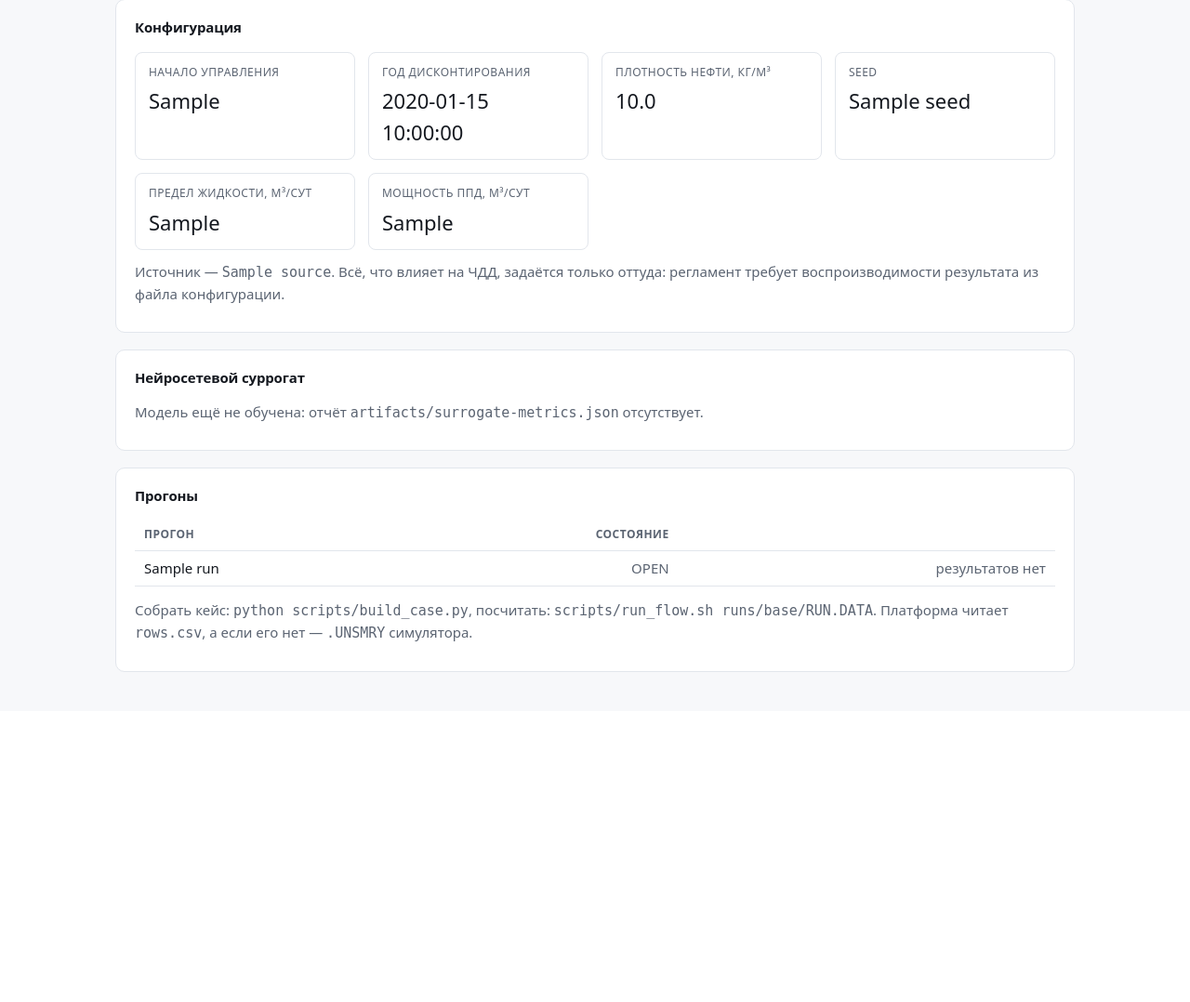
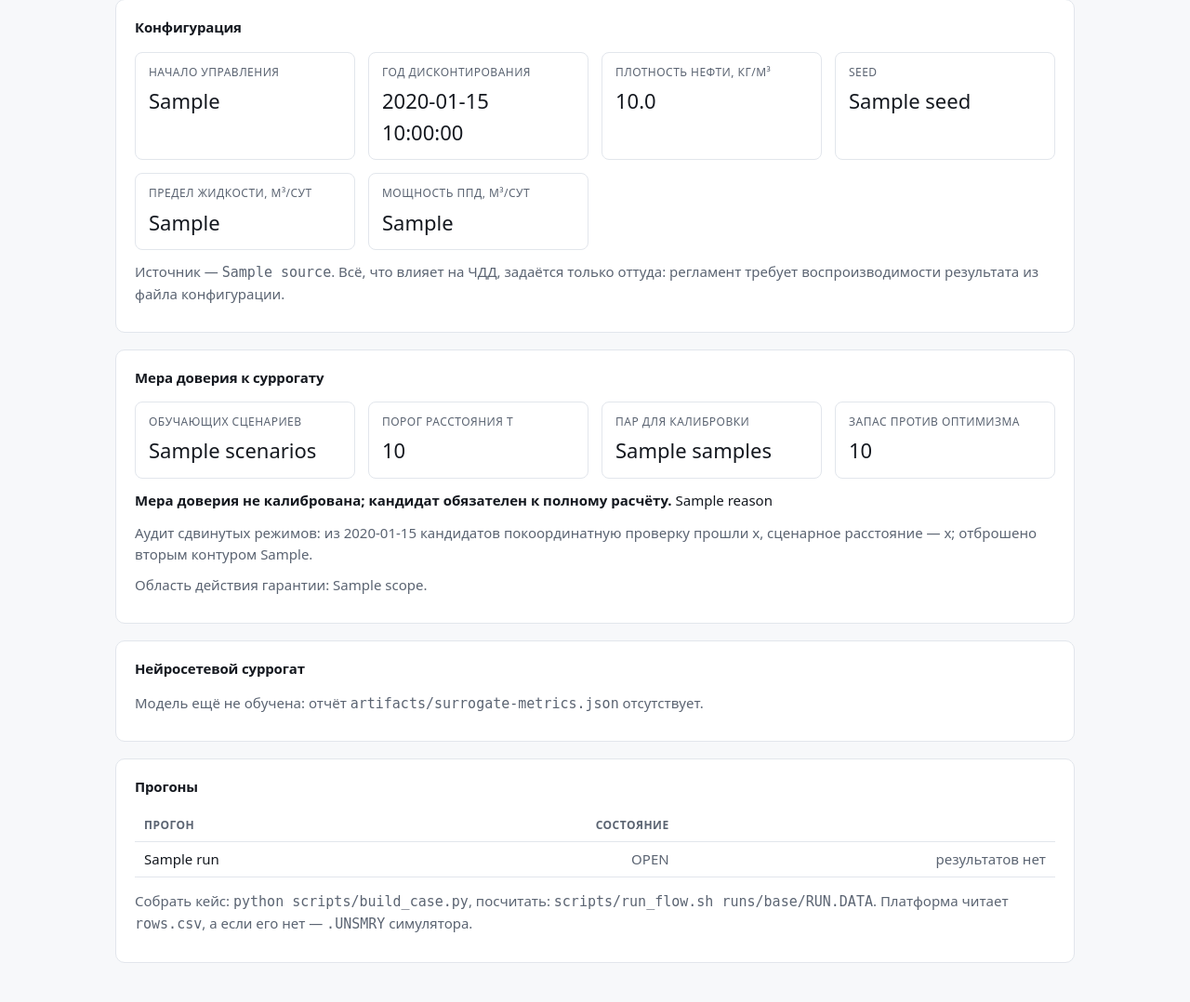
Before and after one commit to Ivana-banana/AIOS-Model-Z, a FastAPI app: template aios/web/templates/index.html in a window 1280 px wide. Shown: the part 88-1166 px from the top of the page at 93% size. Before the commit the page ends 811 px from the top, so only its background shows below. Run offline with FastAPI, Linux system fonts and the light colour scheme; the template is opened without the code that fills it: most values are stand-ins (such as "Sample title", 1, 10 or a date in 2020).

Commit message:
ui: мера доверия показывается прямо, а не молчанием (Р-72)
Разбор 4-7 требует этого отдельным пунктом: при отсутствии обязательного блока
артефакта интерфейс обязан сказать «мера доверия не калибрована; кандидат
обязателен к полному расчёту», а не показать нейтральный статус. Молчание
читается как «всё в порядке», а это неправда — пар для калибровки у нас ноль.

Рядом выводится аудит сдвинутых режимов (200 прошли покоординатную проверку, 111
отброшено вторым контуром) и область действия гарантии дословно. Отсутствие
артефакта — тоже состояние, а не пустое место: сказано, что поиск идёт по одному
покоординатному правилу.

Co-Authored-By: Claude Opus 5 <noreply@anthropic.com>
Claude-Session: https://claude.ai/code/session_014JL7hDaBZD6Upy7UPYmxBH

```diff
--- a/aios/web/app.py
+++ b/aios/web/app.py
@@ -140,6 +140,60 @@ class CycleRun:
     """Фонд из дека организаторов. `None` — дек недоступен, кейс не собрать."""
 
 
+@dataclass(frozen=True)
+class TrustStatus:
+    """Что интерфейс говорит про меру доверия к суррогату.
+
+    Разбор 4-7 требует этого отдельным пунктом: если хоть один обязательный блок
+    артефакта доверия отсутствует — нет калибровочных сценариев, нет значения
+    полного расчёта, — интерфейс обязан показать **«мера доверия не калибрована;
+    кандидат обязателен к полному расчёту»**, а не нейтральный зелёный статус.
+    Молчание здесь читается как «всё в порядке», а это неправда.
+    """
+
+    state: str
+    """`missing`, `invalid`, `uncalibrated` или `calibrated`."""
+
+    scenarios: int = 0
+    threshold: float | None = None
+    samples: int = 0
+    margin: float | None = None
+    reason: str = ""
+    scope: str = ""
+    audit: dict[str, Any] | None = None
+
+    @property
+    def verdict(self) -> str:
+        if self.state == "calibrated":
+            return "калибрована"
+        if self.state == "uncalibrated":
+            return "не калибрована; кандидат обязателен к полному расчёту"
+        if self.state == "invalid":
+            return "артефакт доверия повреждён"
+        return "не собрана"
+
+
+def load_trust_status(path: Path) -> TrustStatus:
+    """Прочитать `artifacts/trust-gate.json`. Отсутствие файла — не ошибка, а состояние."""
+    if not path.is_file():
+        return TrustStatus("missing")
+    try:
+        raw = json.loads(path.read_text(encoding="utf-8"))
+        calibrated = bool(raw.get("calibrated"))
+        return TrustStatus(
+            state="calibrated" if calibrated else "uncalibrated",
+            scenarios=len(raw.get("training_scenario_ids", [])),
+            threshold=_optional_float(raw.get("threshold_tau")),
+            samples=int(raw.get("conformal_samples") or 0),
+            margin=_optional_float(raw.get("optimism_margin")),
+            reason=str(raw.get("margin_reason") or ""),
+            scope=str(raw.get("guarantee_scope") or ""),
+            audit=raw.get("shift_audit"),
+        )
+    except (ValueError, TypeError):
+        return TrustStatus("invalid")
+
+
 def _passes_response(metric: dict[str, Any]) -> bool:
     """Проходит ли выход порог по **отклику**, а не по цели.
 
@@ -254,6 +308,7 @@ def create_app(root: Path | None = None) -> FastAPI:
                 "surrogate": load_surrogate_status(
                     project_root / "artifacts" / "surrogate-metrics.json"
                 ),
+                "trust": load_trust_status(project_root / "artifacts" / "trust-gate.json"),
             },
         )
 
--- a/aios/web/templates/index.html
+++ b/aios/web/templates/index.html
@@ -33,6 +33,56 @@
     Источник — <code>{{ settings.source.name }}</code>. Всё, что влияет на ЧДД, задаётся
     только оттуда: регламент требует воспроизводимости результата из файла конфигурации.
   </p>
+</section>
+
+<section>
+  <h2>Мера доверия к суррогату</h2>
+  {% if trust.state == 'missing' %}
+  <p class="muted">
+    Доверенная область не собрана: нет <code>artifacts/trust-gate.json</code>.
+    Поиск идёт по одному покоординатному правилу, совместно нетипичный режим им
+    не ловится — <code>scripts/trust_gate.py</code>.
+  </p>
+  {% elif trust.state == 'invalid' %}
+  <p class="muted">Артефакт доверия повреждён или имеет неизвестный формат.</p>
+  {% else %}
+  <div class="grid">
+    <div class="tile">
+      <div class="label">Обучающих сценариев</div>
+      <div class="value">{{ trust.scenarios }}</div>
+    </div>
+    <div class="tile">
+      <div class="label">Порог расстояния τ</div>
+      <div class="value">{{ '%.3g'|format(trust.threshold) if trust.threshold is not none else 'нет' }}</div>
+    </div>
+    <div class="tile">
+      <div class="label">Пар для калибровки</div>
+      <div class="value">{{ trust.samples }}</div>
+    </div>
+    <div class="tile">
+      <div class="label">Запас против оптимизма</div>
+      <div class="value">
+        {%- if trust.margin is not none -%}{{ '%.4g'|format(trust.margin) }}
+        {%- else -%}<strong>не калиброван</strong>{%- endif -%}
+      </div>
+    </div>
+  </div>
+  {% if trust.state == 'uncalibrated' %}
+  <p style="margin-top:12px"><strong>Мера доверия не калибрована; кандидат обязателен к полному расчёту.</strong>
+    {{ trust.reason }}</p>
+  {% endif %}
+  {% if trust.audit %}
+  <p class="muted" style="margin-top:12px">
+    Аудит сдвинутых режимов: из {{ trust.audit.candidates }} кандидатов
+    покоординатную проверку прошли {{ trust.audit.passed_coordinatewise }},
+    сценарное расстояние — {{ trust.audit.passed_scenario_distance }};
+    отброшено вторым контуром {{ trust.audit.caught_by_the_second_gate_only }}.
+  </p>
+  {% endif %}
+  {% if trust.scope %}
+  <p class="muted">Область действия гарантии: {{ trust.scope }}.</p>
+  {% endif %}
+  {% endif %}
 </section>
 
 <section>
```
Also changed, not shown: tests/test_web.py (+49 -0 lines).
